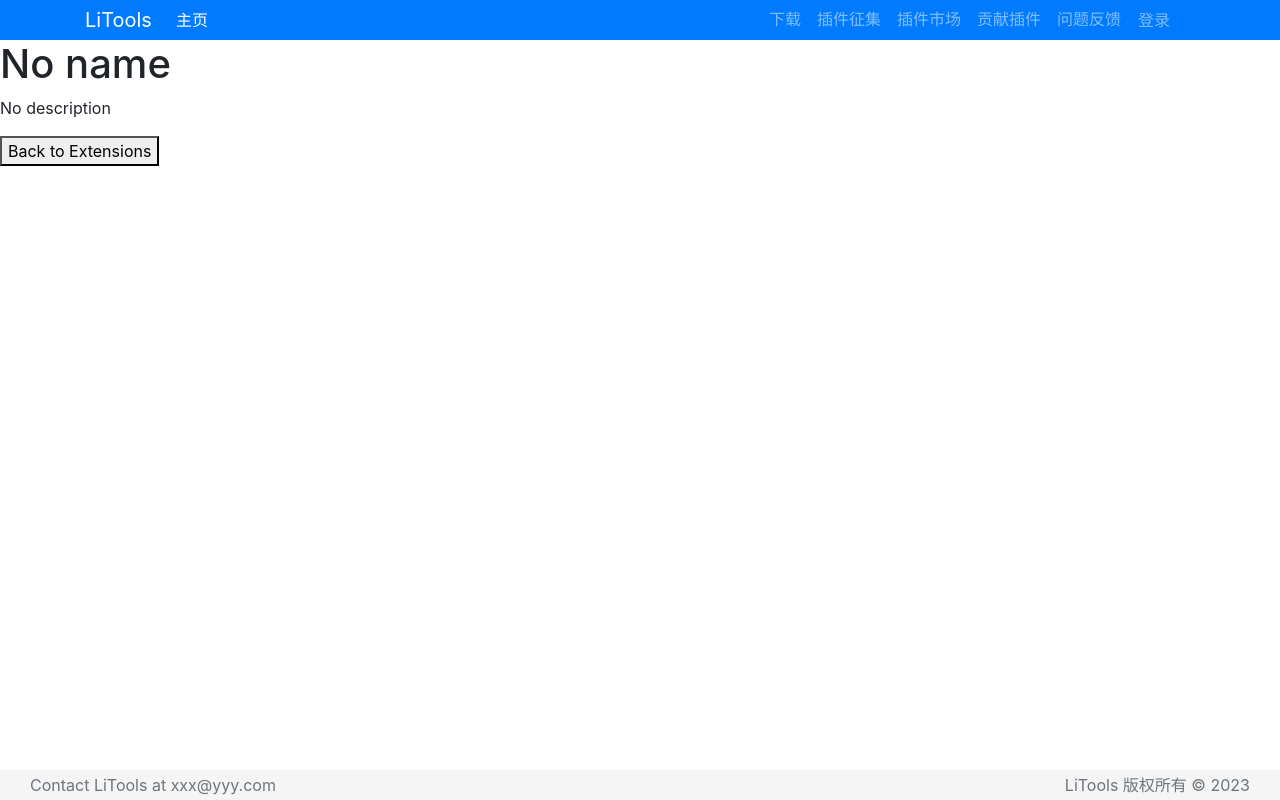
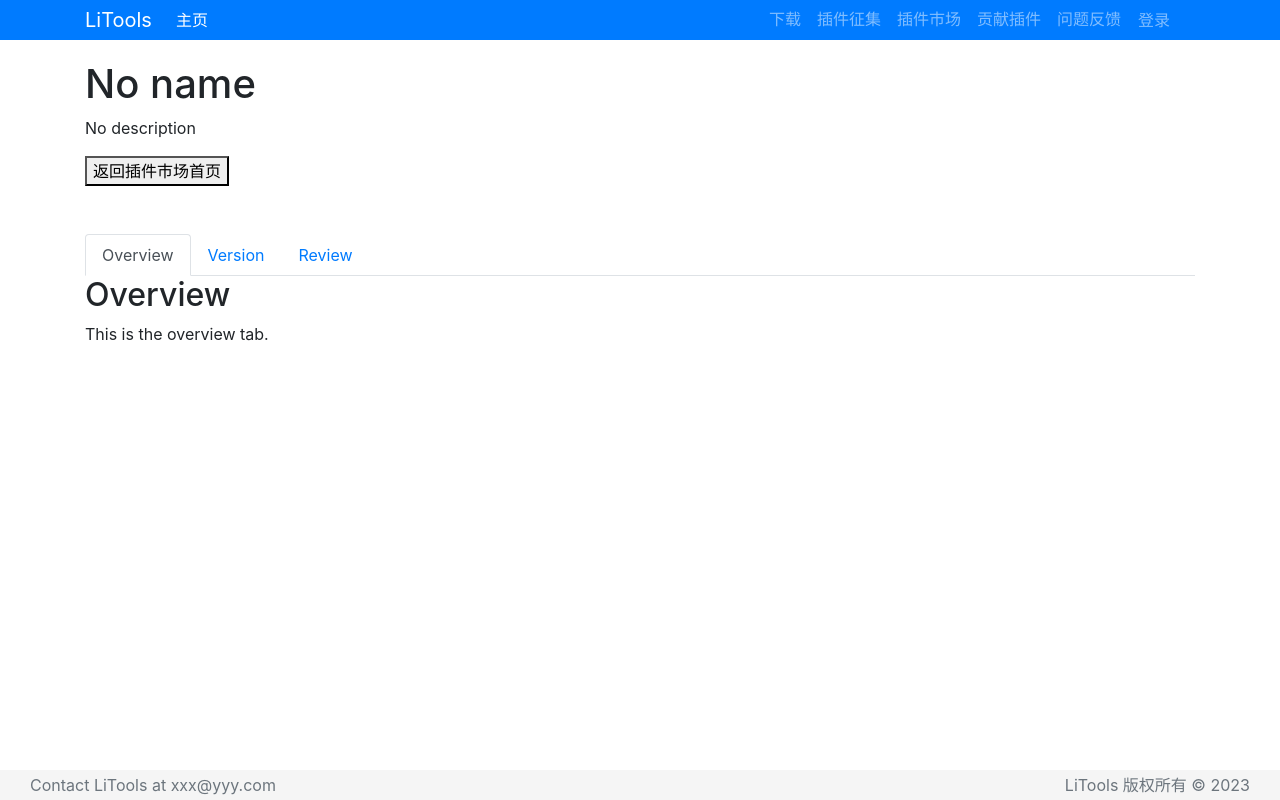
Before and after one commit to terrylikescoding/LiTools-Extension-Server-and-Client, a Vue app in the folder client/: page /extensions/1 in a window 1280 px wide. Built offline with nearby package versions, Linux system fonts and the light colour scheme; no server answers; the HTML template or start-up script is replaced by a standard one.

Commit message:
部分完成ExtensionDetial.vue初稿，待完成细节，将每个区域抽取为单独的组件

```diff
--- a/client/src/components/ExtensionDetails.vue
+++ b/client/src/components/ExtensionDetails.vue
@@ -1,20 +1,65 @@
-<template>
+<!-- <template>
   <div>
     <h1>{{ extension ? extension.name : 'No name' }}</h1>
     <p>{{ extension ? extension.description : 'No description' }}</p>
     <button @click="onBack">Back to Extensions</button>
   </div>
 </template>
+   -->
+<template>
+  <div class="container">
+    <div>
+      <h1>{{ extension ? extension.name : 'No name' }}</h1>
+      <p>{{ extension ? extension.description : 'No description' }}</p>
+      <button @click="onBack">返回插件市场首页</button>
+    </div>
+    <br />
+    <br />
+    <ul class="nav nav-tabs" id="myTab" role="tablist">
+      <li class="nav-item">
+        <a class="nav-link active" id="overview-tab" data-toggle="tab" href="#overview" role="tab"
+          aria-controls="overview" aria-selected="true">Overview</a>
+      </li>
+      <li class="nav-item">
+        <a class="nav-link" id="version-tab" data-toggle="tab" href="#version" role="tab" aria-controls="version"
+          aria-selected="false">Version</a>
+      </li>
+      <li class="nav-item">
+        <a class="nav-link" id="review-tab" data-toggle="tab" href="#review" role="tab" aria-controls="review"
+          aria-selected="false">Review</a>
+      </li>
+    </ul>
 
-  <script>
-  import axios from 'axios';
-  export default {
+    <div class="tab-content" id="myTabContent">
+      <div class="tab-pane fade show active" id="overview" role="tabpanel" aria-labelledby="overview-tab">
+        <h2>Overview</h2>
+        <p>{{ overview }}</p>
+      </div>
+      <div class="tab-pane fade" id="version" role="tabpanel" aria-labelledby="version-tab">
+        <h2>Version</h2>
+        <p>{{ version }}</p>
+      </div>
+      <div class="tab-pane fade" id="review" role="tabpanel" aria-labelledby="review-tab">
+        <h2>Review</h2>
+        <p>{{ review }}</p>
+      </div>
+    </div>
+  </div>
+</template>
+
+
+<script>
+import axios from 'axios';
+export default {
   props: ['id'],
   data() {
     return {
       extension: null,
       loading: true,
       error: null,
+      overview: "This is the overview tab.",
+      version: "This is the version tab.",
+      review: "This is the review tab.",
     };
   },
   created() {
@@ -49,4 +94,4 @@
     },
   },
 };
-  </script>
+</script>
```
